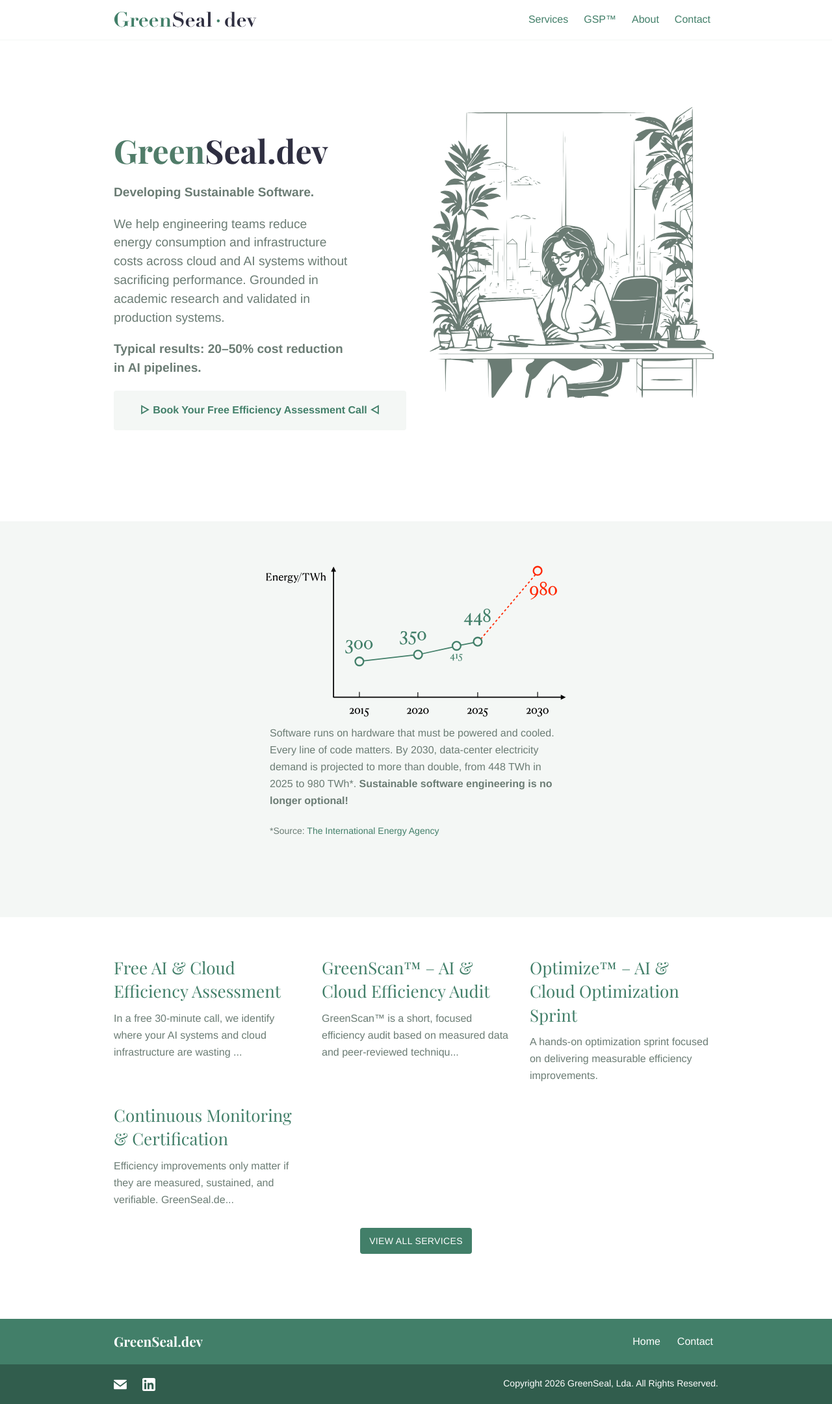
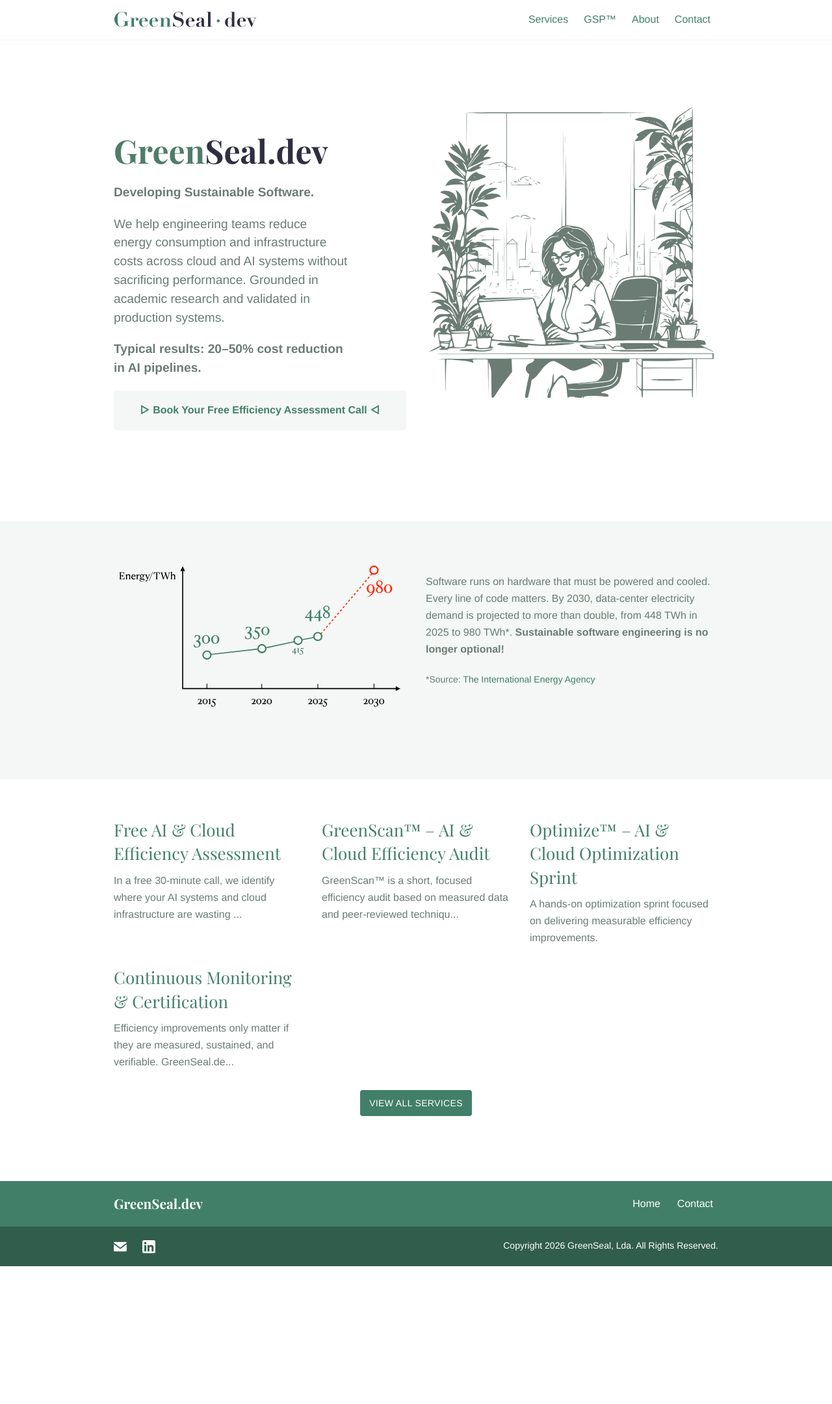
Before and after one commit to luiscruz/greenseal-website, a Jekyll site: the page built from index.md, in a window 1280 px wide. Shown: the whole page at 65% size. Built offline with Jekyll 4.4.1, drawn with Linux system fonts in a browser that asks for light colours; after the commit the page ends 1948 px from its top, so only the background shows below that.

Commit message:
fix plot width issue

```diff
--- a/index.md
+++ b/index.md
@@ -39,12 +39,12 @@
   <div class="container pt-6 pb-6 pb-md-10">
     <div class="row align-items-center justify-content-center">
       <!-- Image -->
-      <div class="col-12 text-center mb-4 mb-md-0">
+      <div class="col-12 col-md-6 text-center mb-4 mb-md-0">
         <img
           src="{{ '/images/datacenter-plot.svg' | absolute_url }}"
           alt="Datacenter electricity usage plot"
           class="img-fluid"
-          style="max-width: 480px;"
+          style="max-width: 480px; width: 100%;"
         />
       </div>
 
```
